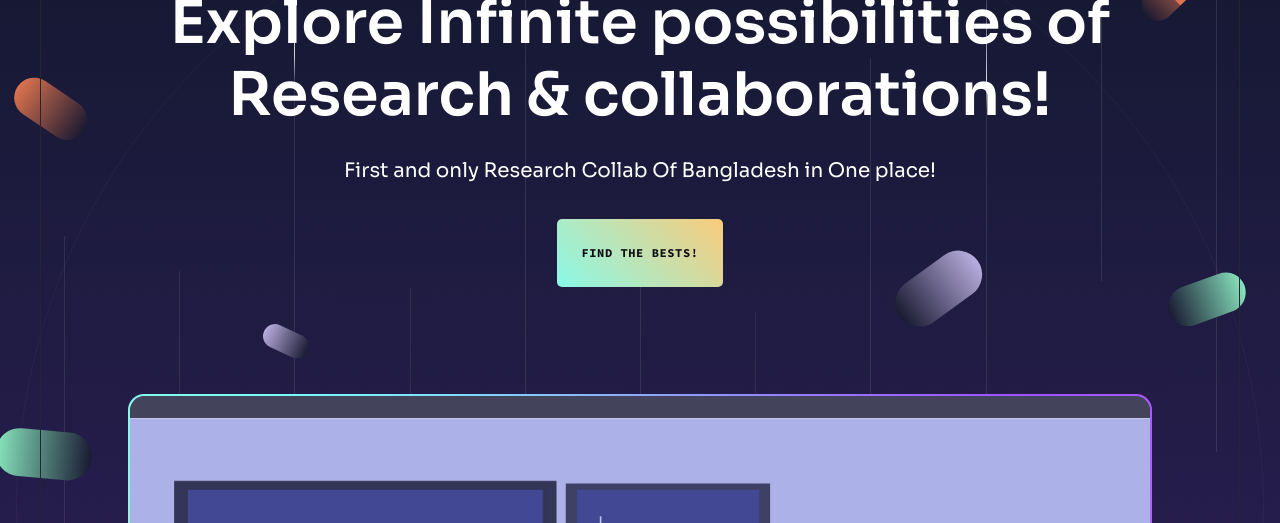
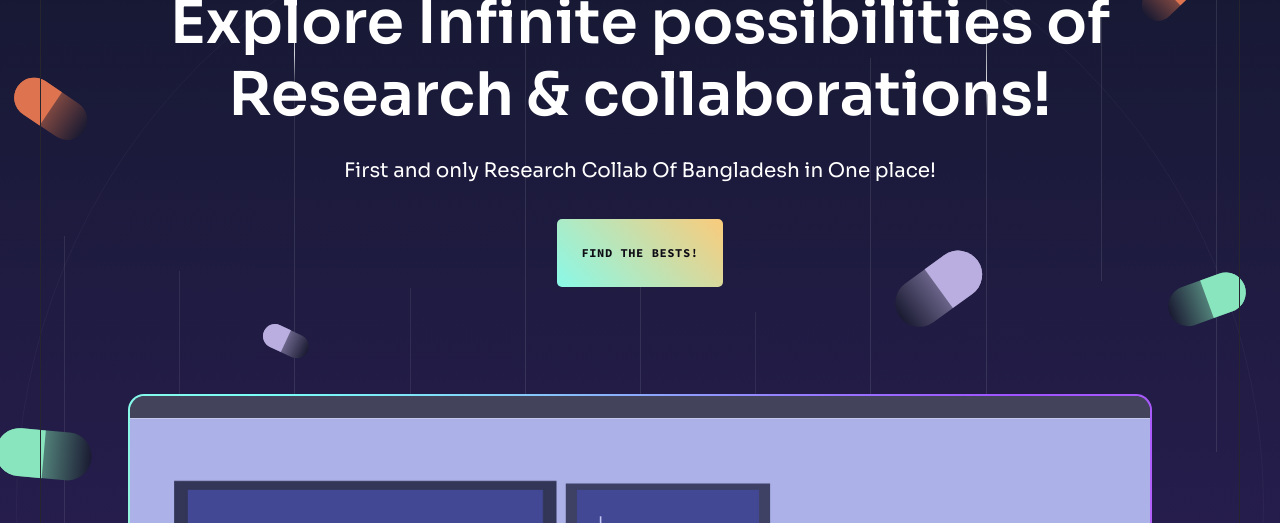
Before and after one commit to pr0ximaCent/Grey-Matter, a React (Vite) app: page / in a window 1280 px wide. Shown: the part 277-800 px from the top of the page. Built offline with nearby package versions, Linux system fonts and the light colour scheme; no server answers.

Commit message:
floating capsules

```diff
--- a/src/components/design/Hero.jsx
+++ b/src/components/design/Hero.jsx
@@ -59,42 +59,52 @@ export const BackgroundCircles = ({ parallaxRef }) => {
         </div>
         <div className="absolute bottom-1/2 left-1/2 w-0.25 h-1/2 origin-bottom -rotate-[56deg]">
           <div
-            className={`w-10 h-20 -ml-5 -mt-32 bg-gradient-to-b from-[#DD734F] to-[#1A1A32] rounded-full transition-transform duration-500 ease-out ${
+            className={`relative w-10 h-20 -ml-5 -mt-32 bg-gradient-to-b from-[#DD734F] to-[#1A1A32] rounded-full transition-transform duration-500 ease-out ${
               mounted ? "translate-y-0 opacity-100" : "translate-y-10 opacity-0"
             }`}
-          />
+          >
+            <div className="absolute top-0 w-full h-1/2 bg-[#DD734F] rounded-t-full"></div>
+          </div>
         </div>
 
         <div className="absolute bottom-1/2 left-1/2 w-0.25 h-1/2 origin-bottom rotate-[54deg]">
           <div
-            className={`hidden w-12 h-24 -ml-6 mt-[12.9rem] bg-gradient-to-b from-[#B9AEDF] to-[#1A1A32] rounded-full xl:block transit transition-transform duration-500 ease-out ${
+            className={`relative hidden w-12 h-24 -ml-6 mt-[12.9rem] bg-gradient-to-b from-[#B9AEDF] to-[#1A1A32] rounded-full xl:block transition-transform duration-500 ease-out ${
               mounted ? "translate-y-0 opacity-100" : "translate-y-10 opacity-0"
             }`}
-          />
+          >
+            <div className="absolute top-0 w-full h-1/2 bg-[#B9AEDF] rounded-t-full"></div>
+          </div>
         </div>
 
         <div className="absolute bottom-1/2 left-1/2 w-0.25 h-1/2 origin-bottom -rotate-[65deg]">
           <div
-            className={`w-6 h-12 -ml-3 mt-52 bg-gradient-to-b from-[#B9AEDF] to-[#1A1A32] rounded-full transition-transform duration-500 ease-out ${
+            className={`relative w-6 h-12 -ml-3 mt-52 bg-gradient-to-b from-[#B9AEDF] to-[#1A1A32] rounded-full transition-transform duration-500 ease-out ${
               mounted ? "translate-y-0 opacity-100" : "translate-y-10 opacity-0"
             }`}
-          />
+          >
+            <div className="absolute top-0 w-full h-1/2 bg-[#B9AEDF] rounded-t-full"></div>
+          </div>
         </div>
 
         <div className="absolute bottom-1/2 left-1/2 w-0.25 h-1/2 origin-bottom -rotate-[85deg]">
           <div
-            className={`w-12 h-24 -ml-6 -mt-6 bg-gradient-to-b from-[#88E5BE] to-[#1A1A32] rounded-full transition-transform duration-500 ease-out ${
+            className={`relative w-12 h-24 -ml-6 -mt-6 bg-gradient-to-b from-[#88E5BE] to-[#1A1A32] rounded-full transition-transform duration-500 ease-out ${
               mounted ? "translate-y-0 opacity-100" : "translate-y-10 opacity-0"
             }`}
-          />
+          >
+            <div className="absolute top-0 w-full h-1/2 bg-[#88E5BE] rounded-t-full"></div>
+          </div>
         </div>
 
         <div className="absolute bottom-1/2 left-1/2 w-0.25 h-1/2 origin-bottom rotate-[70deg]">
           <div
-            className={`w-10 h-20 -ml-5 -mt-5 bg-gradient-to-b from-[#88E5BE] to-[#1A1A32] rounded-full transition-transform duration-500 ease-out ${
+            className={`relative w-10 h-20 -ml-5 -mt-5 bg-gradient-to-b from-[#88E5BE] to-[#1A1A32] rounded-full transition-transform duration-500 ease-out ${
               mounted ? "translate-y-0 opacity-100" : "translate-y-10 opacity-0"
             }`}
-          />
+          >
+            <div className="absolute top-0 w-full h-1/2 bg-[#88E5BE] rounded-t-full"></div>
+          </div>
         </div>
       </MouseParallax>
     </div>
```
